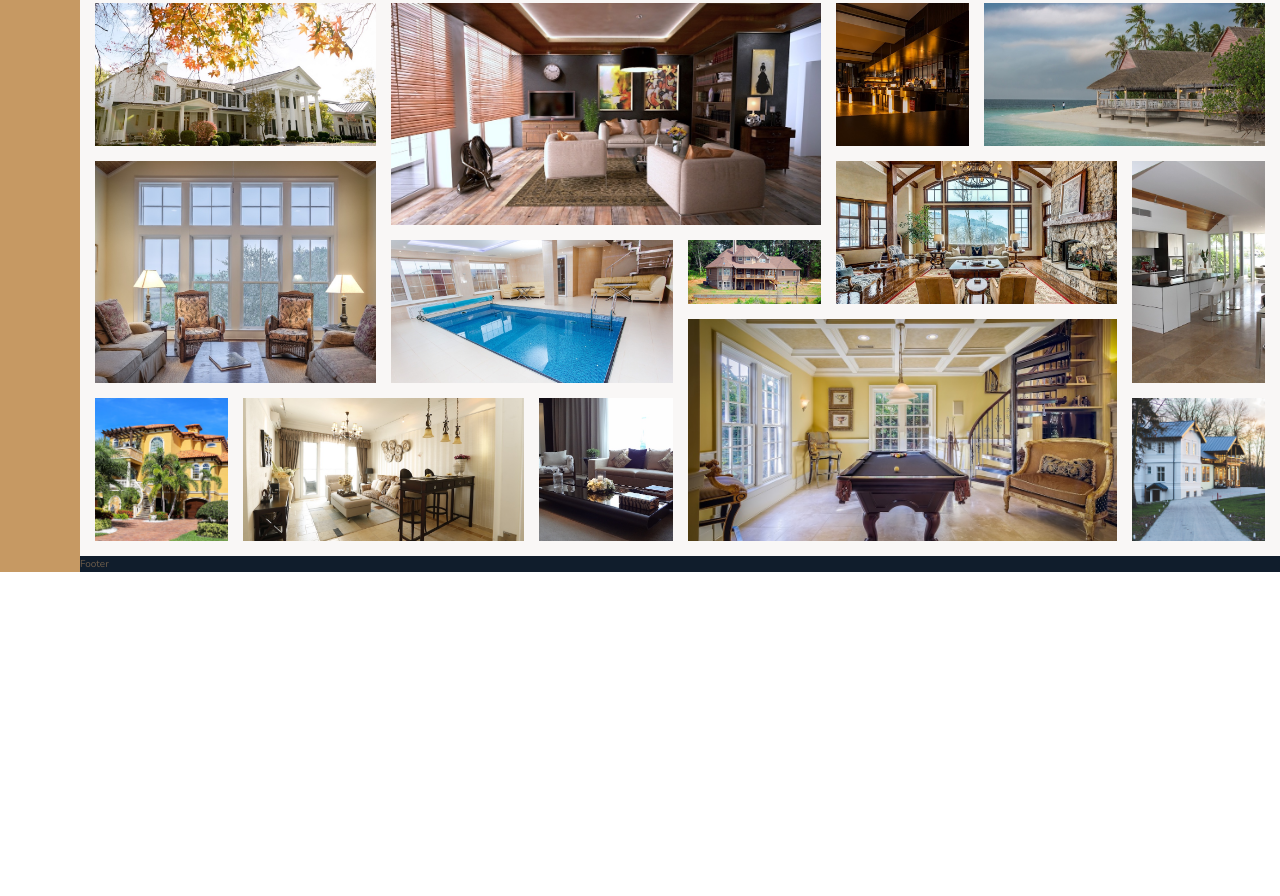
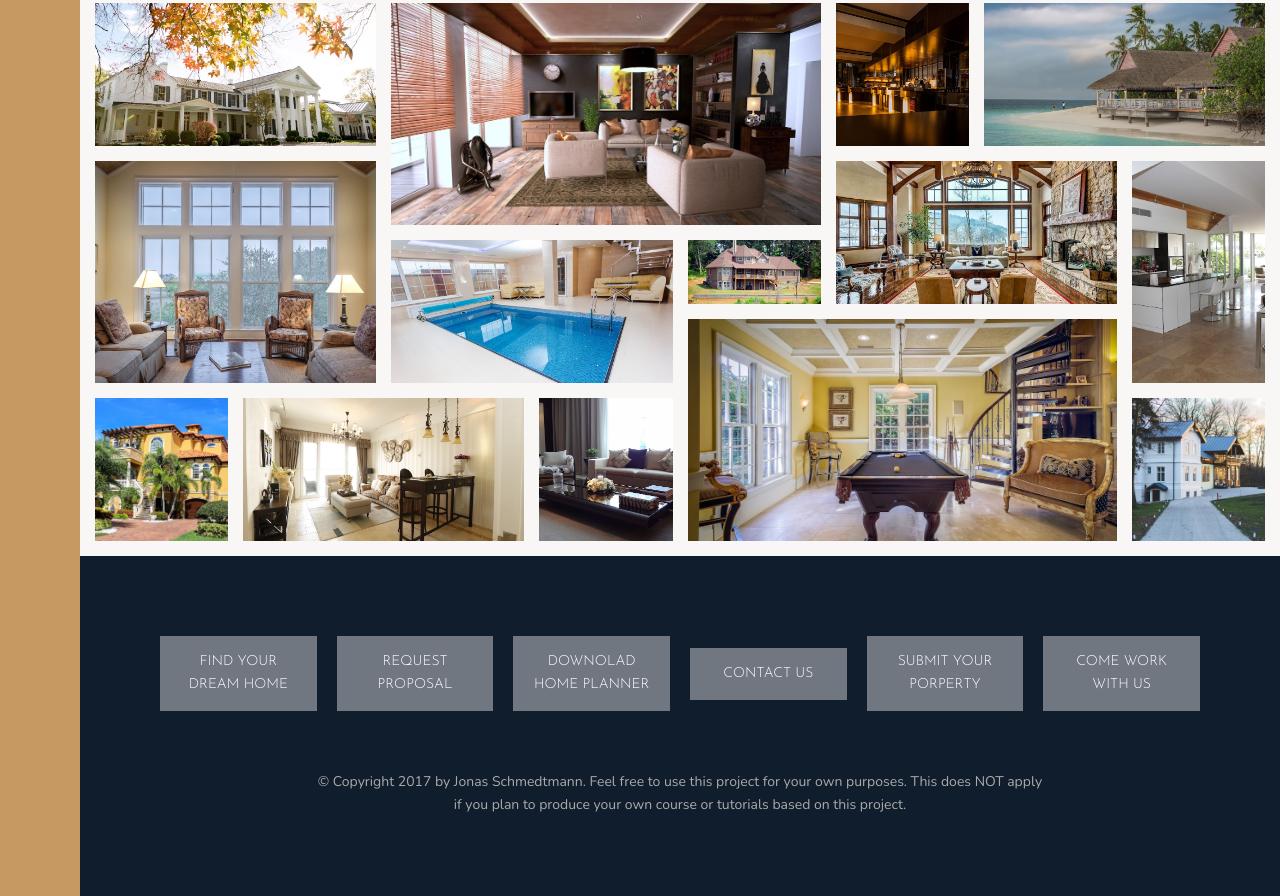
Before and after one commit to despau/advanced-css, a website: page css-grid/index.html in a window 1280 px wide. Shown: the part 3247-4143 px from the top of the page. Before the commit the page ends 3819 px from the top, so only its background shows below. Drawn offline with nearby package versions, Linux system fonts and the light colour scheme.

Commit message:
finished building the footer

```diff
--- a/css-grid/index.html
+++ b/css-grid/index.html
@@ -291,7 +291,19 @@
             <figure class="gallery__item--13"><img src="images/gal-13.jpeg" alt="Gallery Image 13" class="gallery__img"></figure>
             <figure class="gallery__item--14"><img src="images/gal-14.jpeg" alt="Gallery Image 14" class="gallery__img"></figure>
         </section>
-        <footer class="footer">Footer</footer>
+        <footer class="footer">
+            <ul class="nav">
+                <li class="nav__item"><a href="#" class="nav__link">Find your dream home</a></li>
+                <li class="nav__item"><a href="#" class="nav__link">Request proposal</a></li>
+                <li class="nav__item"><a href="#" class="nav__link">Downolad home planner</a></li>
+                <li class="nav__item"><a href="#" class="nav__link">Contact us</a></li>
+                <li class="nav__item"><a href="#" class="nav__link">Submit your porperty</a></li>
+                <li class="nav__item"><a href="#" class="nav__link">Come work with us</a></li>
+            </ul>
+            <p class="copyright">
+                &copy; Copyright 2017 by Jonas Schmedtmann. Feel free to use this project for your own purposes. This does NOT apply if you plan to produce your own course or tutorials based on this project.
+            </p>
+        </footer>
 
     </body>
 </html>
--- a/css-grid/sass/_footer.scss
+++ b/css-grid/sass/_footer.scss
@@ -1,5 +1,46 @@
 .footer {
     background-color: $color-secondary;
     grid-column: full-start / full-end;
+    padding: 8rem;
+}
 
+.nav {
+    list-style: none;
+
+    display: grid;
+    grid-template-columns: repeat(auto-fit, minmax(15rem, 1fr));
+    gap: 2rem;
+    align-items: center;
+
+    &__link:link,
+    &__link:visited {
+        font-size: 1.4rem;
+        color: #fff;
+        text-decoration: none;
+        font-family: $font-display;
+        text-transform: uppercase;
+        text-align: center;
+        padding: 1.5rem;
+        display: block;
+        transition: all .2s;
+
+        background-color: rgba(#fff, .4);
+    }
+
+
+    &__link:hover,
+    &__link:active {
+        background-color: rgba($color: #fff, $alpha: .05);
+        transform: translateY(-3px);
+    }
 }
+
+.copyright {
+    font-size: 1.4rem;
+    color: $color-grey-light-2;
+    margin-top: 6rem;
+    margin-right: auto;
+    margin-left: auto;
+    text-align: center;
+    width: 70%;
+}
```
Also changed, not shown: css-grid/css/style.css, 1 other file.
